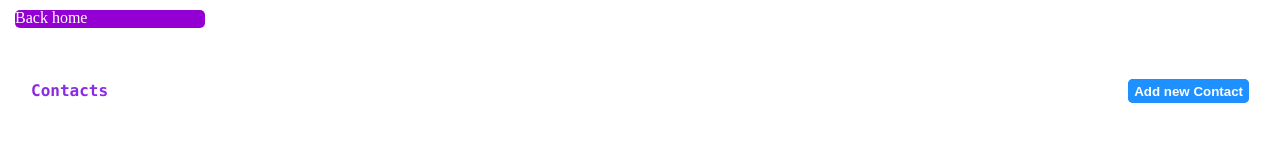
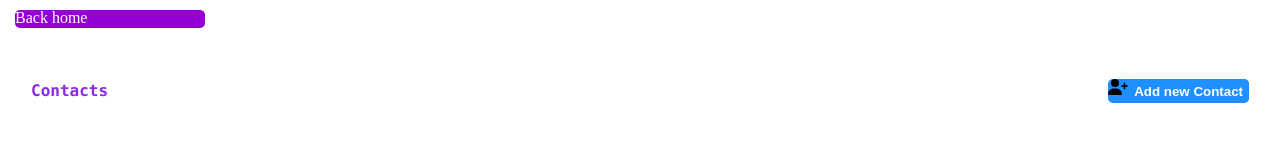
Before and after one commit to maliaaska/ui-components, a React (Create React App) app: page /contacts in a window 1280 px wide. Shown: the top 157 px of the page. Built offline with nearby package versions, Linux system fonts and the light colour scheme; no server answers.

Commit message:
font awesome added and working

```diff
--- a/package.json
+++ b/package.json
@@ -17,6 +17,7 @@
     "@fortawesome/fontawesome-svg-core": "^6.1.1",
     "@fortawesome/free-regular-svg-icons": "^6.1.1",
     "@fortawesome/free-solid-svg-icons": "^6.1.1",
+    "@fortawesome/react-fontawesome": "^0.1.18",
     "@testing-library/jest-dom": "^5.16.3",
     "@testing-library/react": "^12.1.4",
     "@testing-library/user-event": "^13.5.0",
--- a/src/pages/contacts/components/header/header.component.tsx
+++ b/src/pages/contacts/components/header/header.component.tsx
@@ -1,5 +1,8 @@
 import React from 'react'
 import { HeaderStyled, HeaderLeftBox, HeaderRightBox } from './header.style'
+import { FontAwesomeIcon } from '@fortawesome/react-fontawesome'
+import { faUserPlus } from '@fortawesome/free-solid-svg-icons';
+
 
 interface IHeaderProps {
   onAddNewContact?: () => void
@@ -12,7 +15,7 @@
         <h1>Contacts</h1>
       </HeaderLeftBox>
       <HeaderRightBox>
-        <div>
+        <div><FontAwesomeIcon icon={faUserPlus} />
           <button onClick={onAddNewContact}>Add new Contact</button>
         </div>
       </HeaderRightBox>
```
Also changed, not shown: 1 other file (tests, documents, lock files or other folders).
